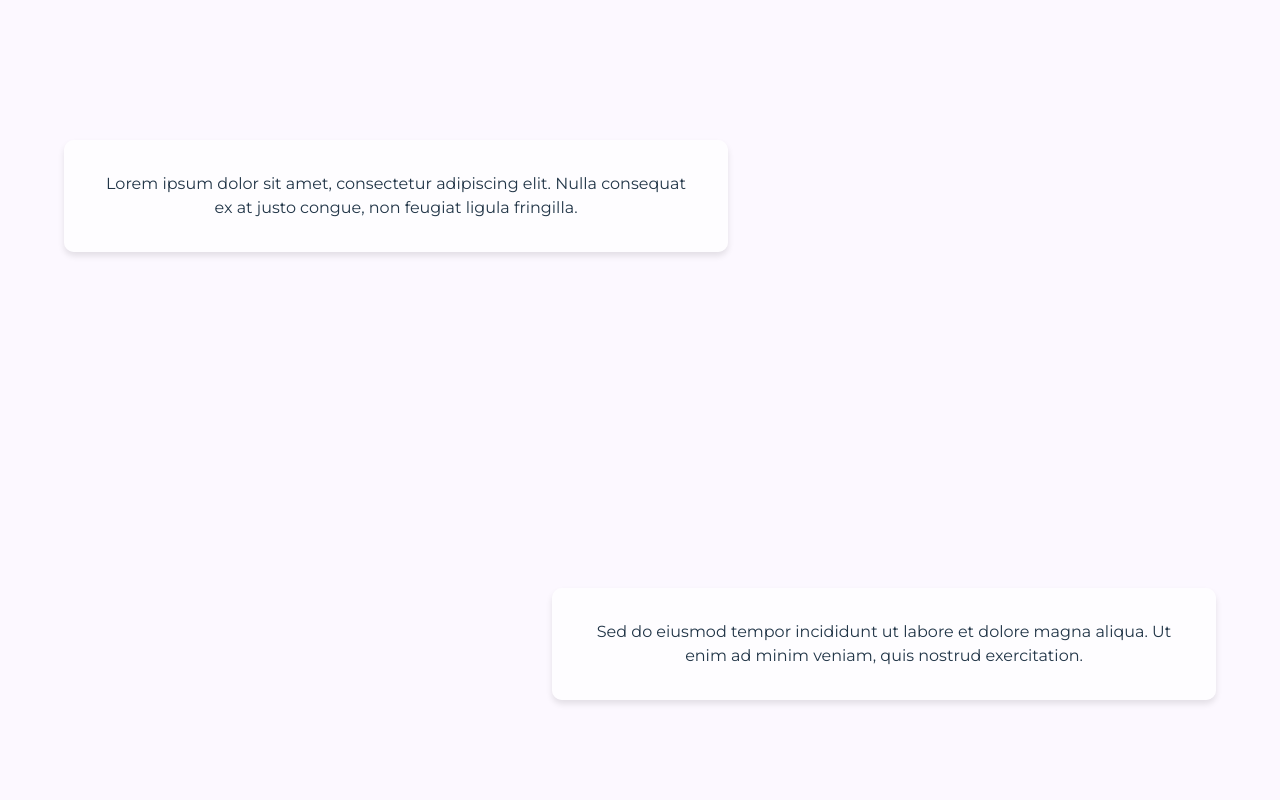
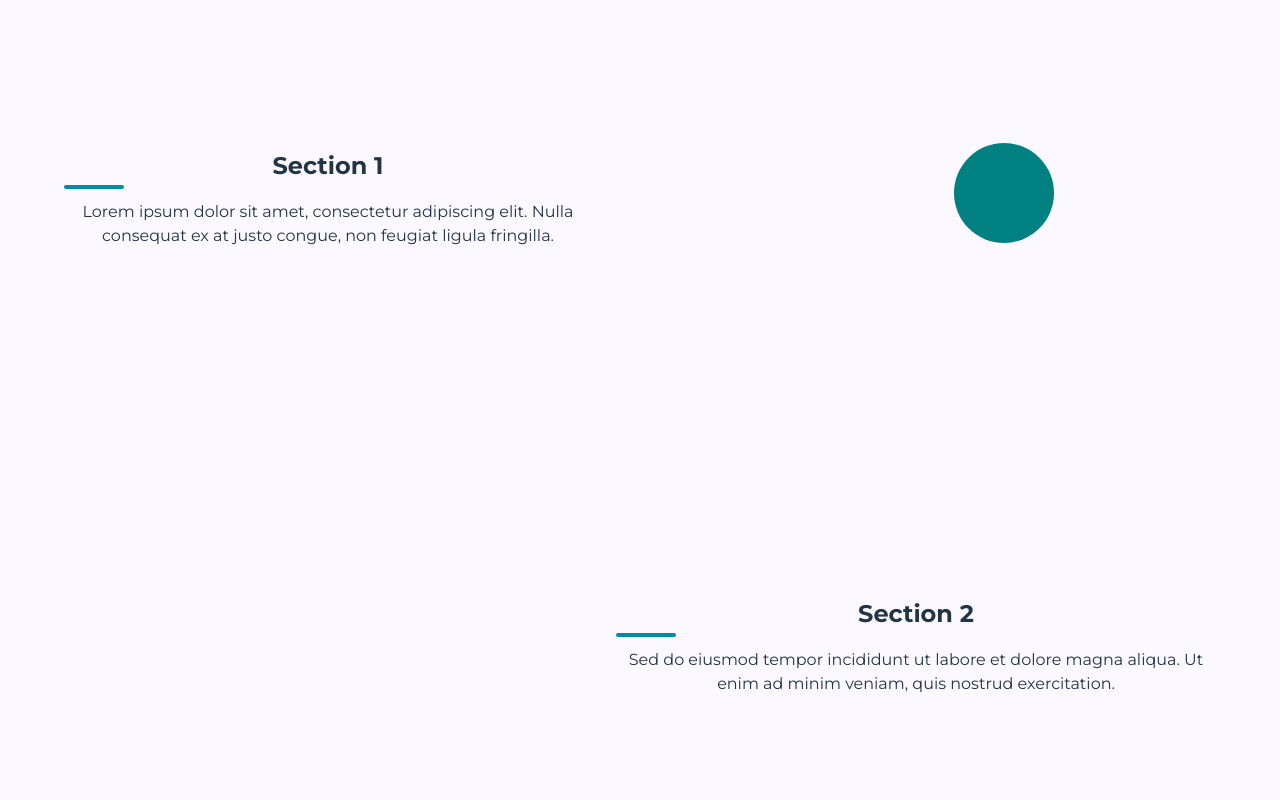
Before and after one commit to jheel2006/CENTMED-website, a React (Vite) app: page / in a window 1280 px wide. Shown: the part 860-1660 px from the top of the page. Built offline with nearby package versions, Linux system fonts and the light colour scheme.

Commit message:
formatting changes to home page

```diff
--- a/src/pages/Home.css
+++ b/src/pages/Home.css
@@ -1,4 +1,12 @@
 /* Home.css */
+/* Apply background color to the entire viewport when on the home page */
+body.home-page {
+    /* background-color: #fcd6ff; */
+    margin: 0;
+    /* Remove any default margin around the body */
+    padding: 0;
+    /* Remove default padding */
+}
 
 .home-container {
     width: 100%;
@@ -174,7 +182,7 @@
 
 /* Animation for ECG line */
 .animate-ecg path {
-    animation: drawEcg 3s ease-in-out forwards;
+    animation: drawEcg 4s ease-in-out forwards;
 }
 
 @keyframes drawEcg {
@@ -193,3 +201,72 @@
         stroke-dashoffset: 0;
     }
 }
+
+.content-section {
+    display: flex;
+    justify-content: center;
+    padding: 4rem 2rem;
+
+}
+
+.content-section.left .text-wrapper {
+    flex-direction: row;
+}
+
+.content-section.right .text-wrapper {
+    flex-direction: row-reverse;
+}
+
+.text-wrapper {
+    display: flex;
+    align-items: center;
+    gap: 2rem;
+    max-width: 1000px;
+}
+
+.text-content {
+    max-width: 600px;
+}
+
+.block-heading {
+    font-size: 2rem;
+    position: relative;
+    margin-bottom: 1rem;
+}
+
+/* Teal underline using ::after */
+.block-heading::after {
+    content: '';
+    position: absolute;
+    left: 0;
+    bottom: -0.3rem;
+    width: 60px;
+    height: 4px;
+    background-color: var(--teal);
+    border-radius: 2px;
+}
+
+.text-wrapper {
+    display: flex;
+    align-items: center;
+    justify-content: space-between;
+    /* Ensures the circle is on the right */
+}
+
+.svg-icon {
+    order: 1;
+    /* Ensures the SVG is placed after the text content */
+    margin-left: 20rem;
+    ;
+    /* Adds space between the text and the SVG */
+}
+
+.text-content {
+    flex: 1;
+    /* Makes sure the text content takes up available space */
+}
+
+.block-heading {
+    font-size: 1.5rem;
+    /* Example heading size, adjust as needed */
+}
--- a/src/pages/Home.jsx
+++ b/src/pages/Home.jsx
@@ -7,12 +7,19 @@ const Home = () => {
     const ecgRef = useRef(null);
 
     useEffect(() => {
+        // Add class to body only on homepage
+        document.body.classList.add('home-page');
+
         if (ecgRef.current) {
             // Add class to trigger animation after component mounts
             setTimeout(() => {
                 ecgRef.current.classList.add('animate-ecg');
             }, 500); // Short delay to let the page load first
         }
+        return () => {
+            // Clean up the class when leaving the homepage
+            document.body.classList.remove('home-page');
+        };
     }, []);
 
     const textBlocks = [
@@ -39,13 +46,14 @@ const Home = () => {
                                 preserveAspectRatio="none"
                             >
                                 <path
-                                    d="M0,25 L120,25 L130,25 L135,10 L140,40 L145,25 L160,25 L260,25 L270,20 L280,30 L290,25 L400,25 L600,25"
+                                    d="M0,25 L150,25 L157,10 L163,40 L170,25 L300,25 L307,10 L313,40 L320,25 L450,25 L457,10 L463,40 L470,25 L600,25"
                                     stroke="var(--teal)"
                                     strokeWidth="4"
                                     fill="none"
                                     strokeLinecap="round"
                                     strokeLinejoin="round"
                                 />
+
                             </svg>
                         </div>
 
@@ -62,7 +70,7 @@ const Home = () => {
             </section>
 
             {/* Scroll-triggered Animated Sections */}
-            {textBlocks.map((block) => (
+            {textBlocks.map((block, index) => (
                 <motion.section
                     key={block.id}
                     className={`content-section ${block.align}`}
@@ -71,9 +79,25 @@ const Home = () => {
                     transition={{ duration: 0.8, ease: "easeOut" }}
                     viewport={{ once: false, amount: 0.5 }}
                 >
-                    <div className="text-container">{block.text}</div>
+                    <div className="text-wrapper">
+                        {/* Optional SVG next to first block */}
+                        {index === 0 && (
+                            <div className="svg-icon">
+                                <svg width="120" height="120" viewBox="0 0 24 24" fill="teal">
+                                    <circle cx="12" cy="12" r="10" />
+                                </svg>
+                            </div>
+                        )}
+
+                        {/* Text Content */}
+                        <div className="text-content">
+                            <h2 className="block-heading">Section {block.id}</h2>
+                            <p>{block.text}</p>
+                        </div>
+                    </div>
                 </motion.section>
             ))}
+
         </div>
     );
 };
```
